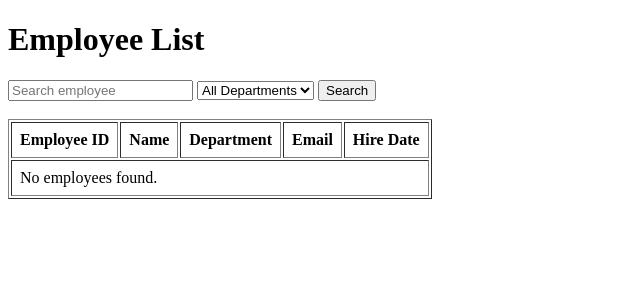
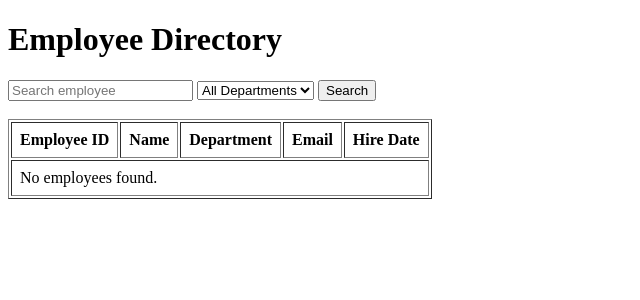
Before and after one commit to shady-gray/employee_portal, a Django app: page /employees/list/ in a window 1280 px wide. Shown: the top 300 px of the page, without its empty margins (0-640 px from the left). Run offline with Django 5.2, Linux system fonts and the light colour scheme; data that the repository does not hold is empty.

Commit message:
Change heaidng in temporary branch

```diff
--- a/config/employees/templates/employees/list.html
+++ b/config/employees/templates/employees/list.html
@@ -5,7 +5,7 @@
 </head>
 <body>
 
-<h1>Employee List</h1>
+<h1>Employee Directory</h1>
 
 <form method="GET">
 
```
